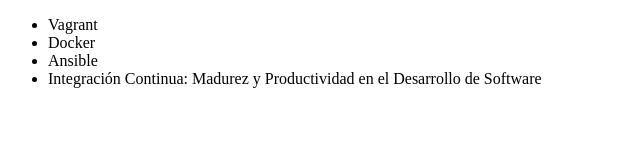
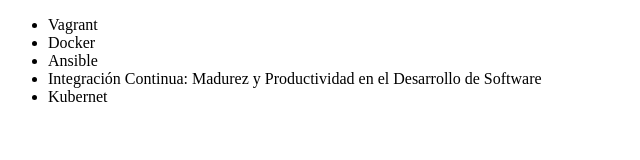
Before and after one commit to Francheunited/curs, a plain HTML site: page Index.html in a window 1280 px wide. Shown: the full height of the page, 0-640 px from the left. Drawn offline with Linux system fonts and the light colour scheme.

Commit message:
Agregando curso de Kubernetes

```diff
--- a/Index.html
+++ b/Index.html
@@ -10,6 +10,7 @@
          <li> Docker </li>
          <li> Ansible </li>
          <li> Integración Continua: Madurez y Productividad en el Desarrollo de Software</li>
+         <li>Kubernet</li>
      </ul>
 </body>
 </html>
```
